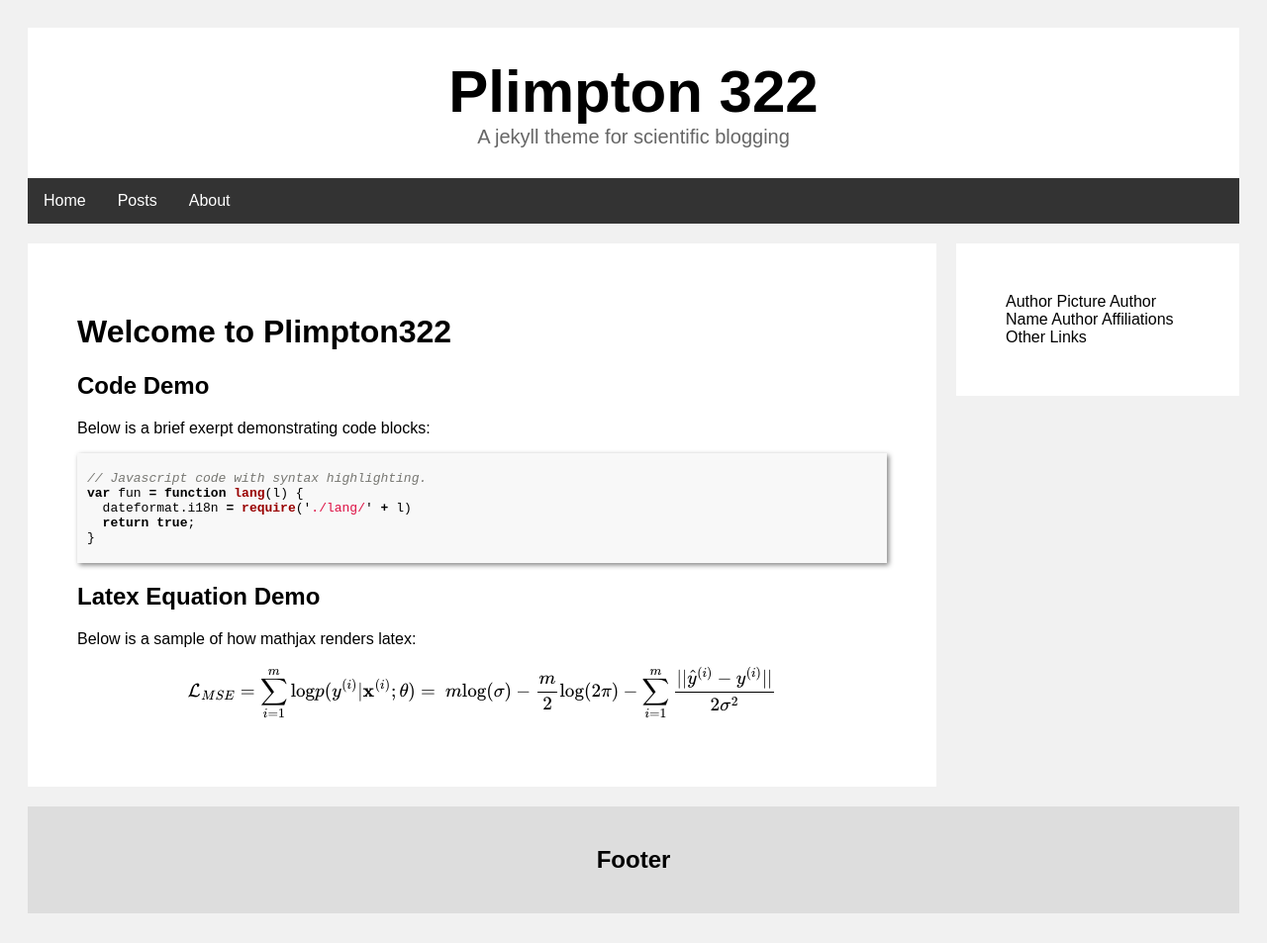
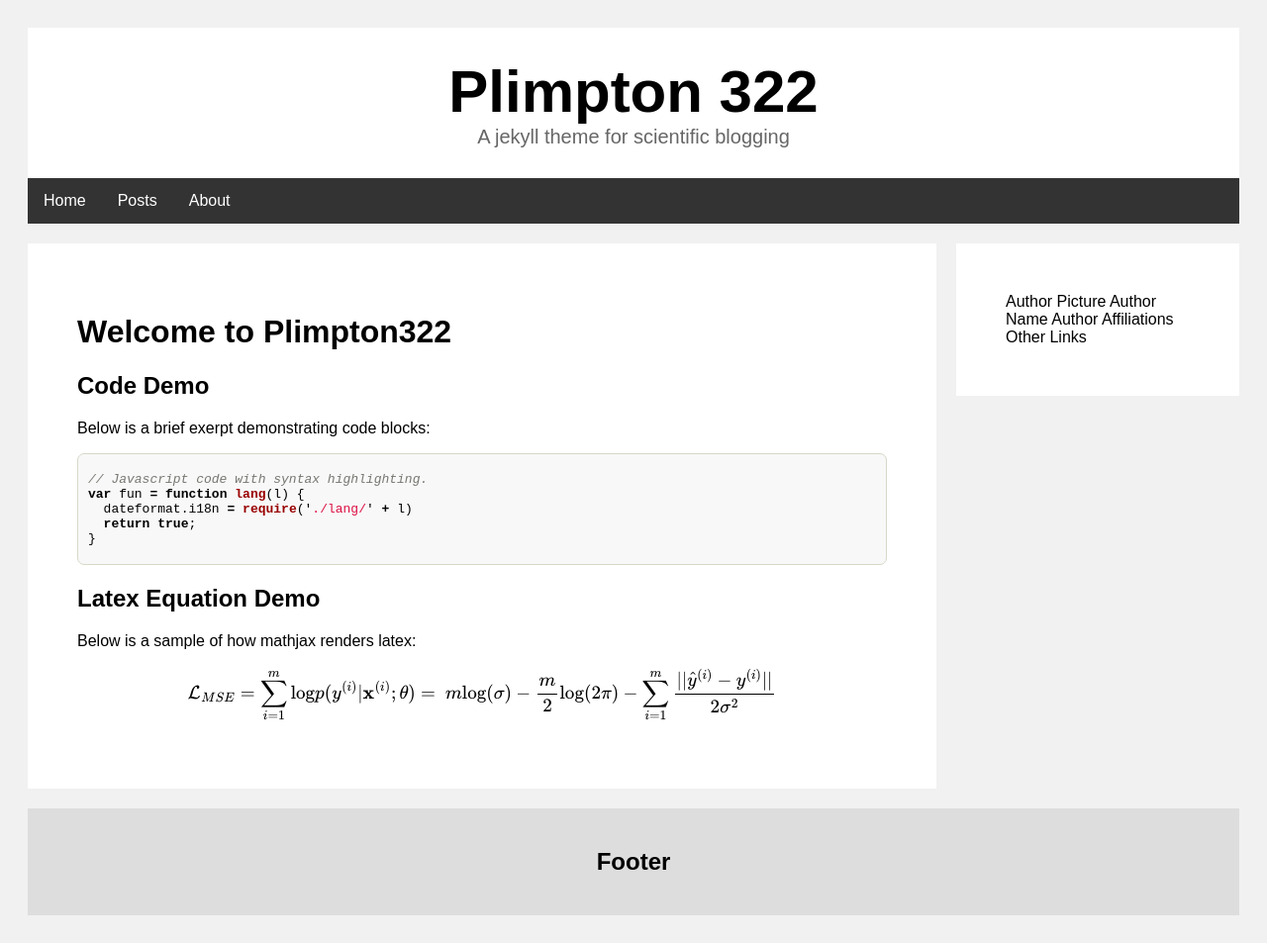
Before and after one commit to adrian-dalessandro/Plimpton322, a Jekyll site: the page built from index.md, in a window 1280 px wide. Shown: the whole page at 99% size. Built offline with Jekyll 4.4.1, drawn with Linux system fonts in a browser that asks for light colours; formulas are drawn with MathJax 3.

Commit message:
Update rouge-github.scss

```diff
--- a/_sass/rouge-github.scss
+++ b/_sass/rouge-github.scss
@@ -10,7 +10,8 @@
   padding-left: 10px;
   padding-top: 5px;
   padding-bottom: 5px;
-  box-shadow: 2px 2px 5px grey;
+  border-radius: 7px;
+  border: 1px solid #d7d8c8;
 }
 
 .highlight .cp {
```
